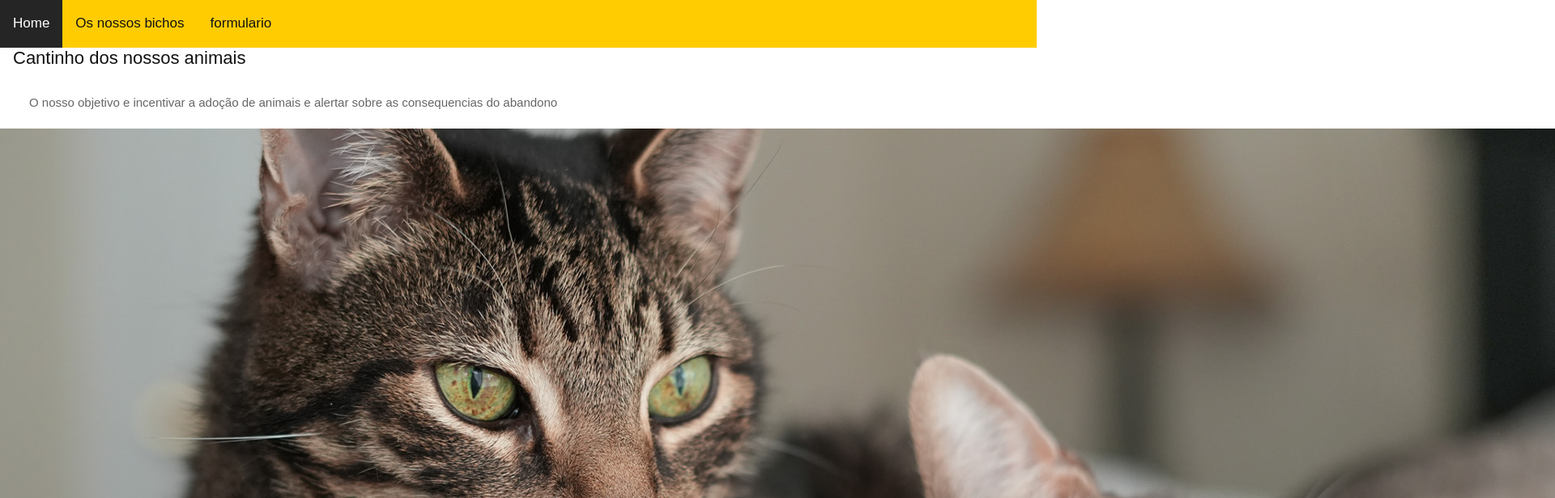
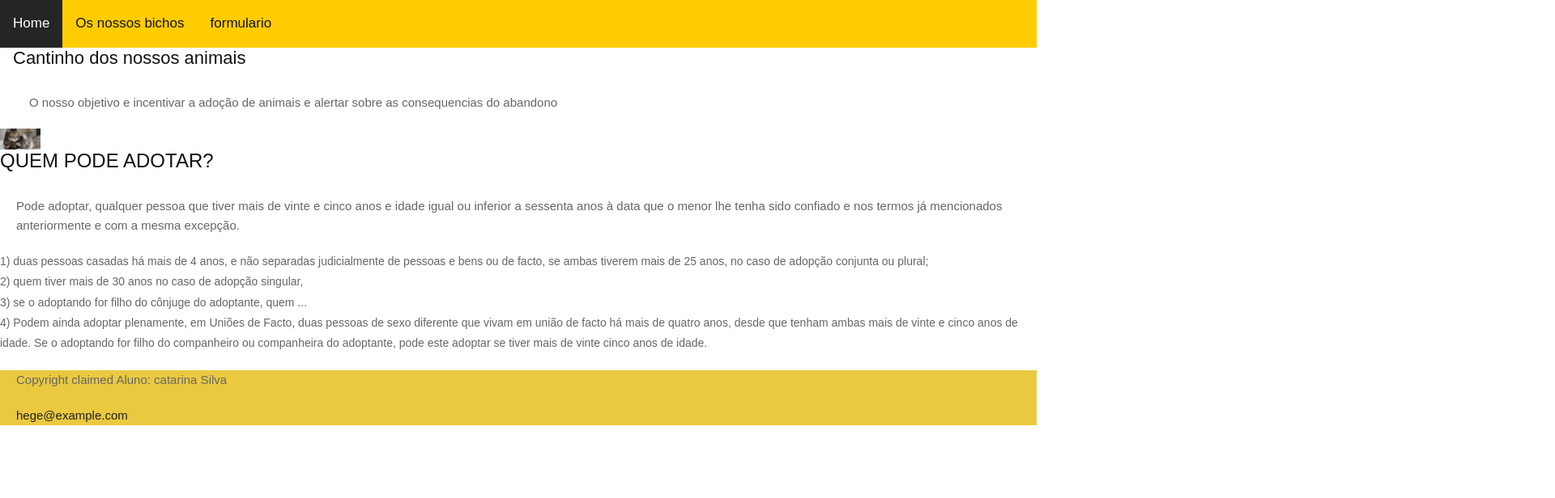
Before and after one commit to DasilvaCatarina/-tiwm22-ti-g03, a plain HTML site: page pagina2.html in a window 1280 px wide. Shown: the top 616 px of the page at 81% size, 1920 px wide, since content can reach past the window. Drawn offline with Linux system fonts and the light colour scheme.

Commit message:
update pagina2.html

```diff
--- a/pagina2.html
+++ b/pagina2.html
@@ -23,7 +23,7 @@
               </div>
 
 
-        <img src="Cat_August_2010-4.jpg" alt="kitty ">
+        <img src="Cat_August_2010-4.jpg" alt="kitty " width="50px">
  <H1> QUEM PODE ADOTAR?</H1>
 
  <p>Pode adoptar, qualquer pessoa que tiver mais de vinte e cinco anos e idade igual ou inferior a sessenta anos à data que o menor lhe tenha sido confiado e nos termos já mencionados anteriormente e com a mesma excepção.</p>
```
